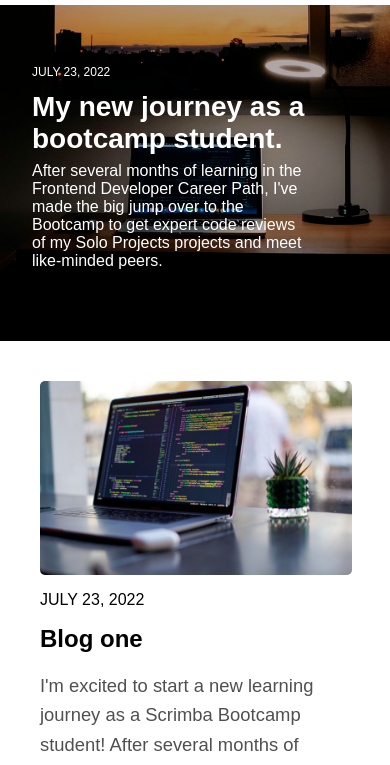
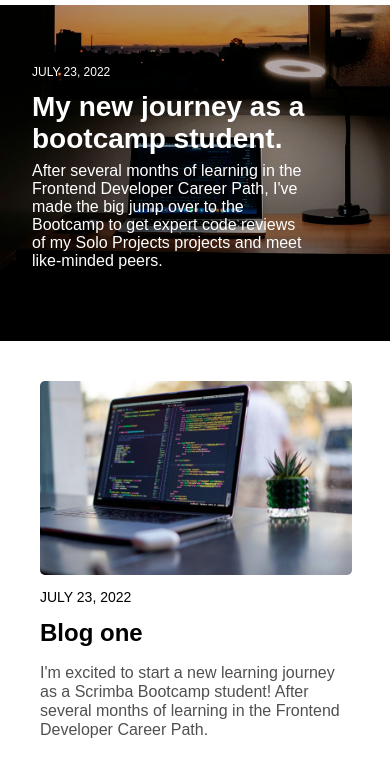
Before and after one commit to nitinmeria/blog-nm, a website: page src/index.html in a window 390 px wide. Shown: the part 69-834 px from the top of the page. Drawn offline with Linux system fonts and the light colour scheme; a web font is replaced by a local one.

```diff
--- a/src/css/style.css
+++ b/src/css/style.css
@@ -107,13 +107,13 @@
     border-radius: 5px;
 }
 .post-article-desc{
-    font-size: 1.15rem;
-    line-height: 1.6;
+    font-size: 1rem;
+    line-height: 1.2;
     color: #505050;
 }
 .post-date{
     text-transform: uppercase;
-    font-size: 1rem;
+    font-size: 0.875rem;
     font-weight: 100;
     margin-top: 1em;
 }
```
